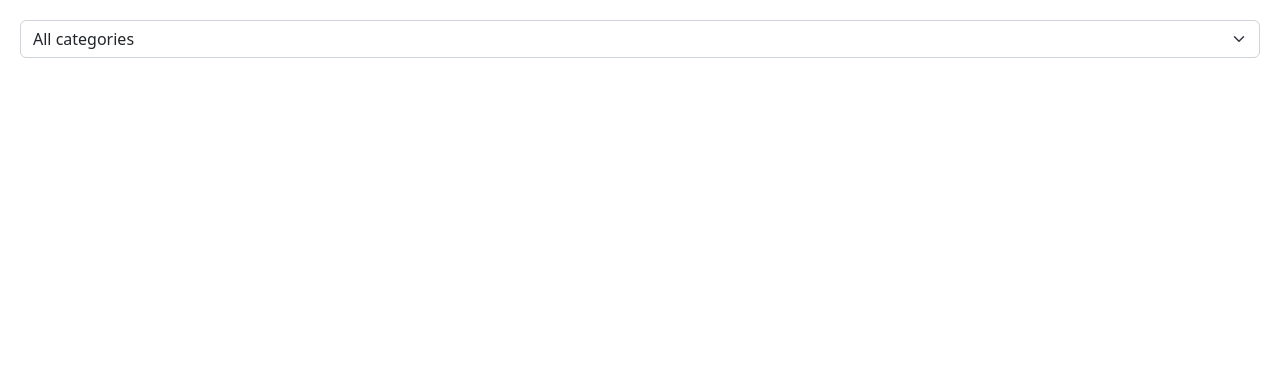
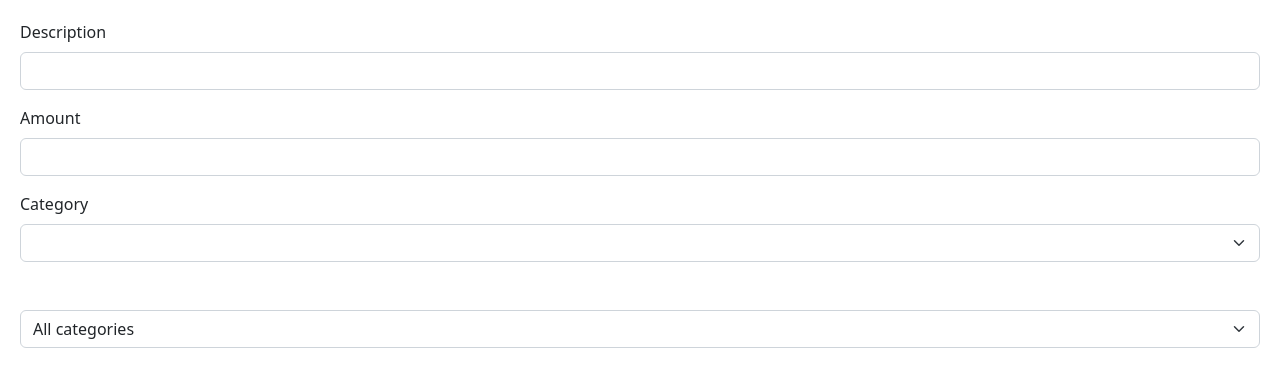
Before and after one commit to AIDK/expense-tracker, a React (Vite) app: page / in a window 1280 px wide. Shown: the top 386 px of the page. Built offline with nearby package versions, Linux system fonts and the light colour scheme.

Commit message:
Added ExpenseForm component

```diff
--- a/src/App.tsx
+++ b/src/App.tsx
@@ -1,13 +1,19 @@
 import { useState } from "react";
 import ExpenseFilter from "./components/ExpenseFilter";
+import ExpenseForm from "./components/ExpenseForm";
 
 function App() {
   const [selectCategory, setSelectedCategory] = useState("");
   return (
-    <div className="mb-3">
-      <ExpenseFilter
-        onSelectCategory={(category) => setSelectedCategory(category)}
-      />
+    <div>
+      <div className="mb-5">
+        <ExpenseForm />
+      </div>
+      <div className="mb-3">
+        <ExpenseFilter
+          onSelectCategory={(category) => setSelectedCategory(category)}
+        />
+      </div>
     </div>
   );
 }
--- a/src/components/ExpenseFilter.tsx
+++ b/src/components/ExpenseFilter.tsx
@@ -11,6 +11,7 @@ const ExpenseFilter = ({ onSelectCategory }: Props) => {
       onChange={(event) => onSelectCategory(event.target.value)}
     >
       <option value="">All categories</option>
+      {/* Build options based on categories.ts */}
       {categories.map((category) => (
         <option key={category} value={category}>
           {category}
--- /dev/null
+++ b/src/components/ExpenseForm.tsx
@@ -0,0 +1,31 @@
+import React from "react";
+
+const ExpenseForm = () => {
+  return (
+    <form>
+      <div className="mb-3">
+        <label htmlFor="description" className="form-label">
+          Description
+        </label>
+        <input id="description" type="text" className="form-control" />
+      </div>
+      <div className="mb-3">
+        <label htmlFor="amount" className="form-label">
+          Amount
+        </label>
+        <input id="amount" type="text" className="form-control" />
+      </div>
+      <div className="mb-3">
+        <label htmlFor="category" className="form-label">
+          Category
+        </label>
+        <select id="category" className="form-select">
+          <option value=""></option>
+          {/* Map categories */}
+        </select>
+      </div>
+    </form>
+  );
+};
+
+export default ExpenseForm;
```
